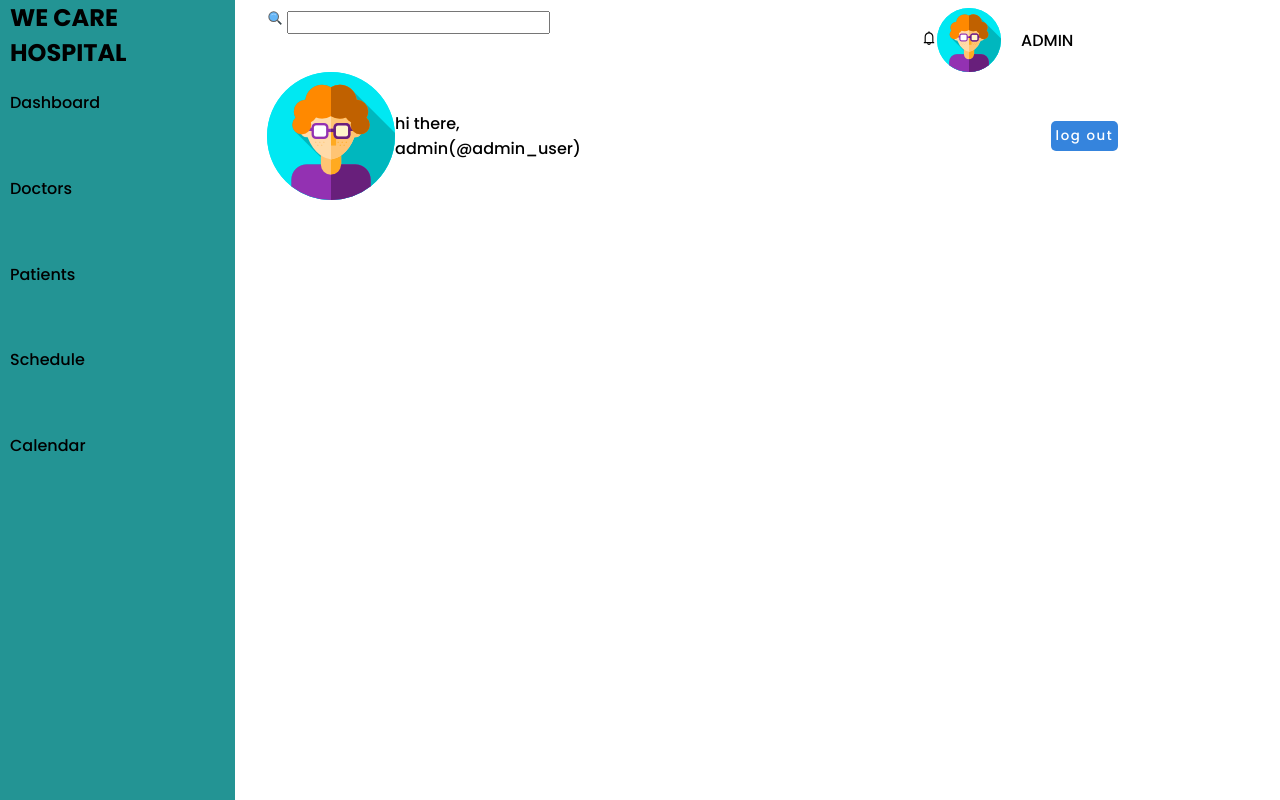
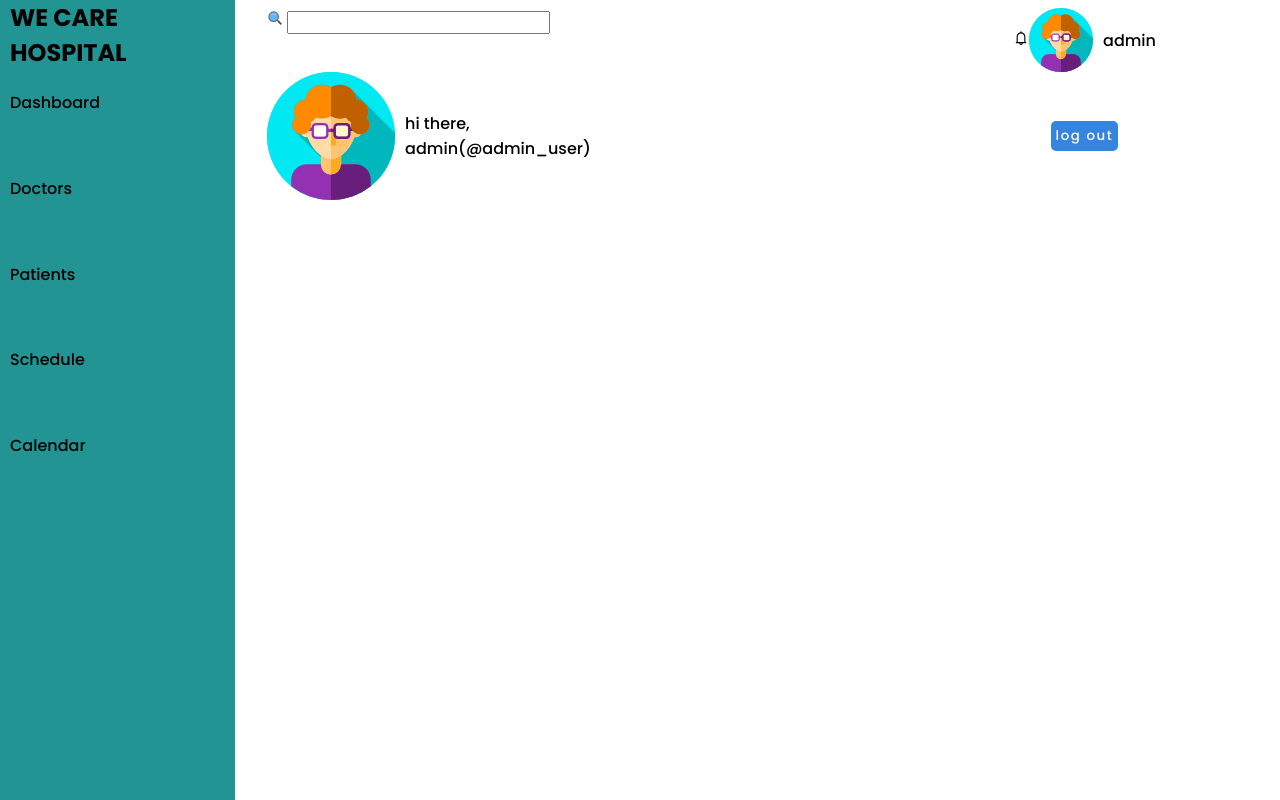
Before and after one commit to heyitsjearbear/hopsital-management-dashboard, a plain HTML site: page index.html in a window 1280 px wide. Drawn offline with Linux system fonts and the light colour scheme.

Commit message:
fixed alignment on header

```diff
--- a/index.html
+++ b/index.html
@@ -69,7 +69,7 @@
         <div class="profile-container">
           <div class = "bell-icon"><svg stroke="currentColor" fill="currentColor" stroke-width="0" viewBox="0 0 1024 1024" height="1em" width="1em" xmlns="http://www.w3.org/2000/svg"><path d="M816 768h-24V428c0-141.1-104.3-257.7-240-277.1V112c0-22.1-17.9-40-40-40s-40 17.9-40 40v38.9c-135.7 19.4-240 136-240 277.1v340h-24c-17.7 0-32 14.3-32 32v32c0 4.4 3.6 8 8 8h216c0 61.8 50.2 112 112 112s112-50.2 112-112h216c4.4 0 8-3.6 8-8v-32c0-17.7-14.3-32-32-32zM512 888c-26.5 0-48-21.5-48-48h96c0 26.5-21.5 48-48 48zM304 768V428c0-55.6 21.6-107.8 60.9-147.1S456.4 220 512 220c55.6 0 107.8 21.6 147.1 60.9S720 372.4 720 428v340H304z"></path></svg></div>
           <img src="nerd.png" />
-          <p class = "user">ADMIN</p>
+          <p class = "user">admin</p>
         </div>
         <div class="profile-greeting">
           <img src="nerd (1).png" />
--- a/styles.css
+++ b/styles.css
@@ -55,6 +55,7 @@ header{
 }
 .profile-container{
   display: flex;
+  justify-content: center;
 }
 .profile-greeting{
   display: flex;
@@ -70,7 +71,7 @@ header{
   height: 23px;
 }
 .user{
-  margin-left:20px;
+  margin-left:10px;
   align-self: center;
 }
 .bell-icon{
@@ -78,4 +79,5 @@ header{
 }
 .greeting{
   align-self: center;
+  margin-left: 10px;
 }
```
